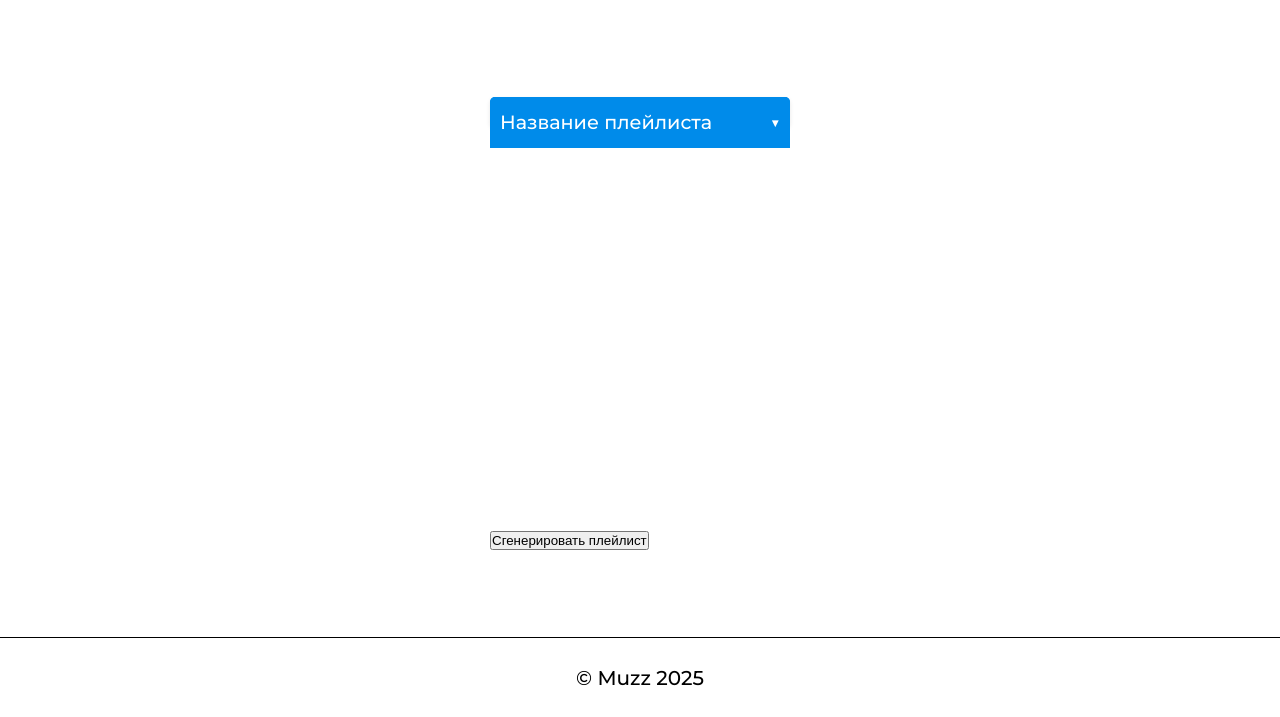
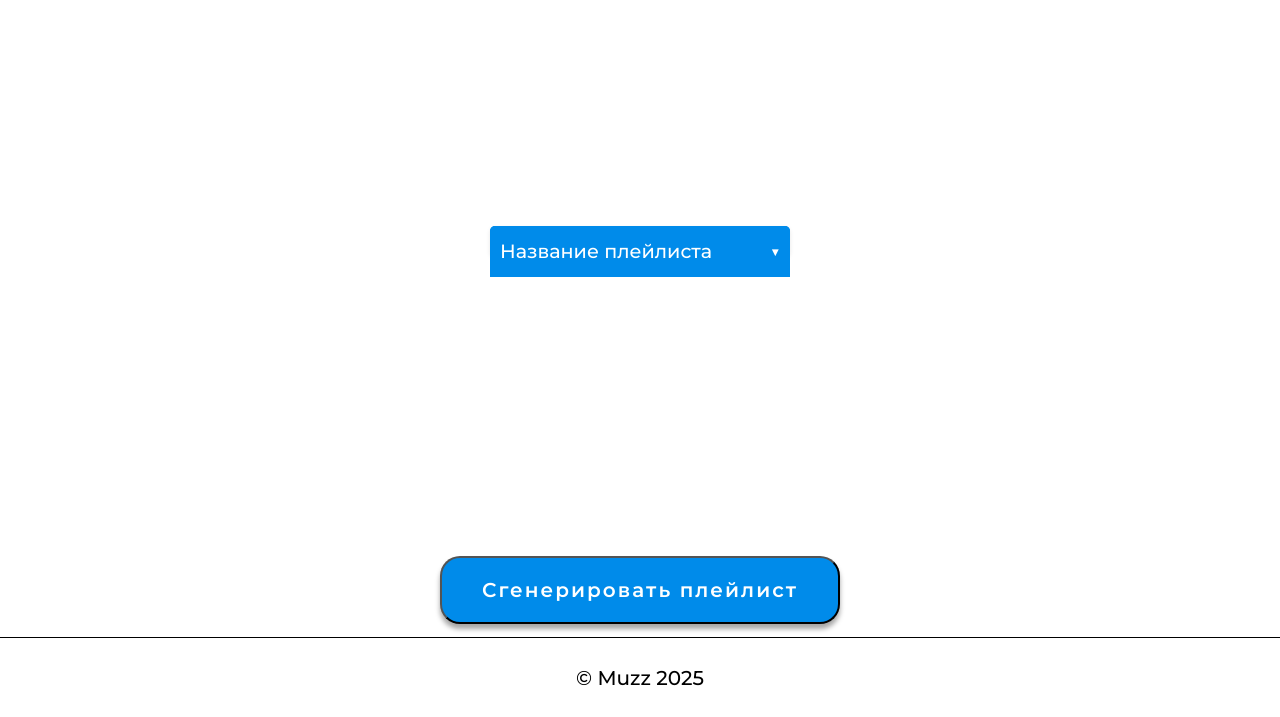
Before and after one commit to Bogdanchic144/1muzz.github.io, a plain HTML site: page bibl.html in a window 1280 px wide. Shown: the part 83-800 px from the top of the page. Drawn offline with Linux system fonts and the light colour scheme; files whose address does not match are found by name.

Commit message:
Update style.css

```diff
--- a/styles/style.css
+++ b/styles/style.css
@@ -81,6 +81,7 @@ body {
 .main {
   flex: 1;
   overflow-y: auto;
+  justify-content: center;
 }
 
 .hero {
@@ -91,8 +92,8 @@ body {
   padding: 2rem;
 }
 
-.hero__image{
-background-position: left 300px;
+.hero__image {
+  background-position: left 300px;
 }
 
 .hero__content {
@@ -120,8 +121,9 @@ background-position: left 300px;
   user-select: none;
   margin-left: 111px;
 }
-.ab_ustext{
+.ab_ustext {
   margin-bottom: 432px;
+  user-select: none;
 }
 
 .playlist-form {
@@ -129,6 +131,26 @@ background-position: left 300px;
   flex-direction: column;
   gap: 60px;
   width: 100%;
+}
+.playlist-generate {
+  font-family: "Montserrat";
+  padding: 20px 30px;
+  border-radius: 20px;
+  background-color: #008bea;
+  cursor: pointer;
+  color: white;
+  font-weight: 600;
+  font-size: 20px;
+  letter-spacing: 2px;
+  box-shadow: 0px 5px 5px #a6a6a6;
+  width: 400px;
+  transition: background-color 0.6s, transform 0.5s;
+}
+
+.playlist-generate:hover {
+  background-color: #0155e7;
+  transform: scale(103%);
+  color: white;
 }
 
 .playlist-form__input {
@@ -178,7 +200,8 @@ background-position: left 300px;
   width: 300px;
   height: 30px;
   box-shadow: 0 2px 4px rgba(0, 0, 0, 0.1);
-  margin-bottom: 400px;
+  margin-top: 500p;
+  margin-top: 200px;
 }
 
 .playlist-header {
@@ -198,6 +221,7 @@ background-position: left 300px;
   margin: 0;
   font-size: 1.2rem;
   font-weight: 500;
+  user-select: none;
 }
 
 .playlist-songs {
@@ -227,6 +251,7 @@ s .playlist-songs p {
   color: var(--color-primary);
   margin-bottom: 1rem;
   font-size: 35px;
+  user-select: none;
 }
 
 .about-us__content {
@@ -243,11 +268,17 @@ s .playlist-songs p {
 }
 
 @media (max-width: 768px) {
-  .hero__title{
-    margin-left: 0px
+  .playlist-generate{
+    width: 300px;
+    height: 80px;
+    text-align: center;
+
   }
-  .hero__text{
-    margin-left: 0px
+  .hero__title {
+    margin-left: 0px;
+  }
+  .hero__text {
+    margin-left: 0px;
   }
   .header {
     flex-direction: column;
@@ -288,7 +319,7 @@ s .playlist-songs p {
     width: -webkit-fill-available;
   }
 
-  .ab_ustext{
+  .ab_ustext {
     margin-bottom: 0px;
   }
   .playlist-form {
@@ -345,7 +376,6 @@ img {
 }
 
 @media (max-width: 1460px) {
-
   .hero {
     display: flex;
     align-items: center;
@@ -362,3 +392,13 @@ img {
     flex-direction: column;
   }
 }
+
+.bibl {
+  display: flex;
+  flex-direction: column;
+  align-items: center;
+}
+
+.bibl-btn {
+  margin-top: 300px;
+}
```
